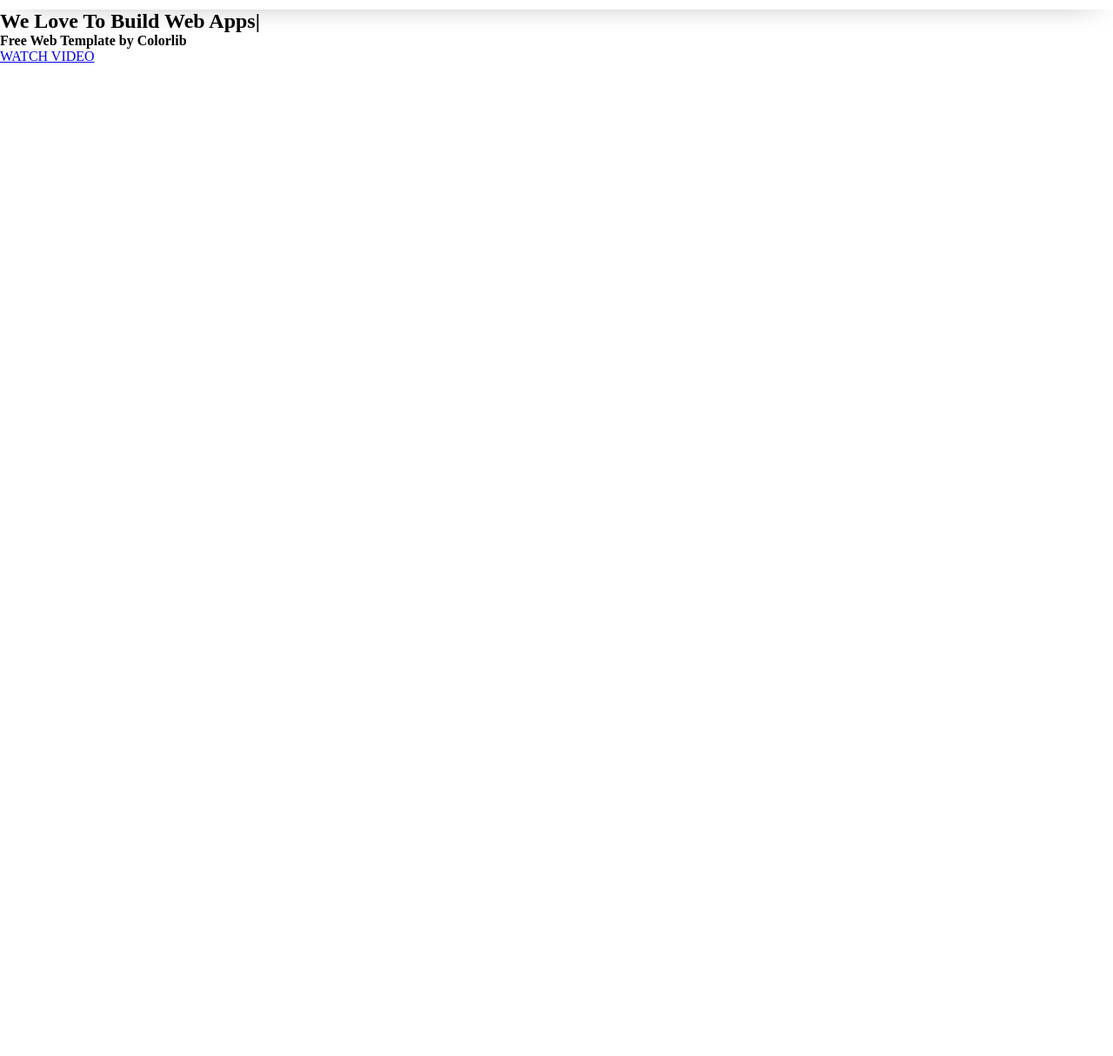
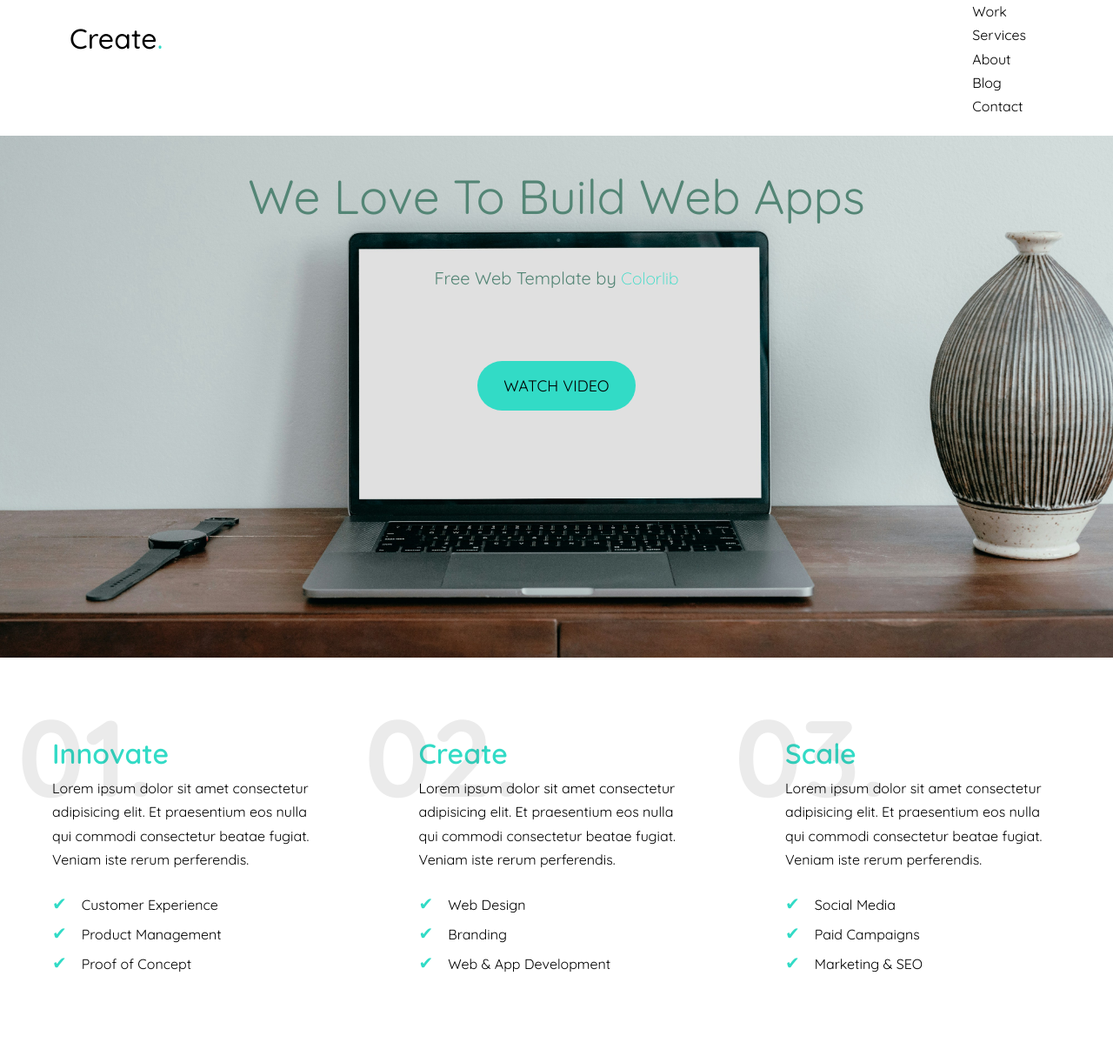
Before and after one commit to humay97/pet-project-colorlib, a plain HTML site: page index.html in a window 1280 px wide. Shown: the part 67-1281 px from the top of the page at 87% size. Before the commit the page ends 800 px from the top, so only its background shows below. Drawn offline with Linux system fonts and the light colour scheme.

Commit message:
welcome section finished and desription section started

```diff
--- a/assets/style.css
+++ b/assets/style.css
@@ -2,6 +2,9 @@
     margin: 0;
     padding: 0;
     box-sizing: border-box;
+}
+body{
+    font-family: "Quicksand", sans-serif !important;
 }
 /* ^ Header Section ===== */
 .logo h3, span {
@@ -25,10 +28,9 @@ header nav{
     align-items: center;
     justify-content: space-between;
     padding: 20px 80px;
-    font-family: "Quicksand", sans-serif;
     -webkit-box-shadow: 0px 4px 39px -22px rgba(0,0,0,0.63);
--moz-box-shadow: 0px 4px 39px -22px rgba(0,0,0,0.63);
-box-shadow: 0px 4px 39px -22px rgba(0,0,0,0.63);
+    -moz-box-shadow: 0px 4px 39px -22px rgba(0,0,0,0.63);
+    box-shadow: 0px 4px 39px -22px rgba(0,0,0,0.63);
 }
 .logo span{
     color: #32dbc6;
@@ -37,3 +39,100 @@ box-shadow: 0px 4px 39px -22px rgba(0,0,0,0.63);
     display: flex;
 }
 /* & WELCOME SECTION */
+.welcome{
+    background-image:url(./img/clay-banks-8q6e5hu3Ilc-unsplash.jpg);
+    background-size: cover;
+    height: 600px;
+    background-repeat: no-repeat;
+    background-position-y: center;
+}
+.welcome-heading{
+    color: rgb(83, 133, 117);
+    font-size: 55px;
+    font-weight: 400;
+
+}
+.welcome-container{
+    display: flex;
+    flex-direction: column;
+    align-items: center;
+    height: auto;
+}
+.welcome-small-heading a {
+    text-decoration: none;
+    color: #32dbc6;
+    font-size: 19.2px;
+    line-height: 1.5;
+    font-weight: 300;
+}
+.welcome-small-heading{
+    color: rgb(83, 133, 117);
+    font-size: 19.2px;
+    font-weight: 300;
+    line-height: 1.5;
+
+}
+.welcome-btn{
+    text-decoration: none;
+    background-color: #32dbc6;
+    border-radius: 30px;
+    padding: 15px 30px;
+    font-size: 18px;
+    color: black;
+    line-height: 1.5;
+    font-weight: 400;
+    margin-top: 80px;
+}
+.welcome-container h1 {
+    margin-top:35px;
+}
+.welcome-container h4{
+    margin-top: 45px;
+    font-size: 20px;
+    font-weight: 400;
+}
+/* & Description section */
+
+.description{
+    display: flex;
+    padding: 90px 60px;
+    justify-content: space-between;
+}
+.desc-content{
+    position: relative;
+    z-index: 1;
+    width: 317px;
+}
+.desc-content span{
+    position: absolute;
+    z-index: 0;
+    font-size: 125px;
+    font-weight:700;
+    color: rgba(45, 46, 46, 0.096);
+    bottom: 180px;
+    right:200px;
+}
+.desc-content h3{
+    font-size: 32px;
+    font-weight: 530;
+    letter-spacing: 1.5;
+    color: #32dbc6;
+    margin-bottom: 7px;
+}
+.desc-content p{
+    font-size: 16px;
+    line-height: 1.7;
+}
+ul{
+    display: flex;
+    flex-direction: column;
+    margin-top: 20px;
+    font-size: 16px;
+    line-height: 1.7;
+}
+.desc-content ul li::before{
+    content: '✔';
+    font-size: 20px;
+    margin-right: 17px;
+    color: #32dbc6;
+}
--- a/index.html
+++ b/index.html
@@ -28,16 +28,47 @@
     </header>
     <main>
         <section class="welcome">
-            <h1 class="welcome-heading">
-                We Love To Build Web Apps|
-            </h1>
-            <h4 class="welcome-small-heading">Free Web Template by Colorlib</h4>
-            <a class="welcome-btn" href="#">WATCH VIDEO</a>
+            <div class="welcome-container">
+                <h1 class="welcome-heading">We Love To Build Web Apps</h1>
+                <h4 class="welcome-small-heading">Free Web Template by <a class="colorlib" href="#">Colorlib</a></h4>
+                <a class="welcome-btn" href="#">WATCH VIDEO</a>
+            </div>
+        </section>
+        <section class="description">
+            <div class="innovate desc-content">
+                <span>01.</span>
+                <h3>Innovate</h3>
+                <p>Lorem ipsum dolor sit amet consectetur adipisicing elit. Et praesentium eos nulla qui commodi consectetur beatae fugiat. Veniam iste rerum perferendis.</p>
+                <ul>
+                    <li>Customer Experience</li>
+                    <li>Product Management</li>
+                    <li>Proof of Concept</li>
+                </ul>
+            </div>
+            <div class="create desc-content">
+                <span>02.</span>
+                <h3>Create</h3>
+                <p>Lorem ipsum dolor sit amet consectetur adipisicing elit. Et praesentium eos nulla qui commodi consectetur beatae fugiat. Veniam iste rerum perferendis.</p>
+                <ul>
+                    <li>Web Design</li>
+                    <li>Branding</li>
+                    <li>Web & App Development</li>
+                </ul>
 
-
+            </div>
+            <div class="scale desc-content">
+                <span>03.</span>
+                <h3>Scale</h3>
+                <p>Lorem ipsum dolor sit amet consectetur adipisicing elit. Et praesentium eos nulla qui commodi consectetur beatae fugiat. Veniam iste rerum perferendis.</p>
+                <ul>
+                    <li>Social Media</li>
+                    <li>Paid Campaigns</li>
+                    <li>Marketing & SEO</li>
+                </ul>
+            </div>
 
         </section>
     </main>
-
+    <script src="https://kit.fontawesome.com/60ce99418a.js" crossorigin="anonymous"></script>
 </body>
 </html>
```
Also changed, not shown: assets/img/clay-banks-8q6e5hu3Ilc-unsplash.jpg (added).
